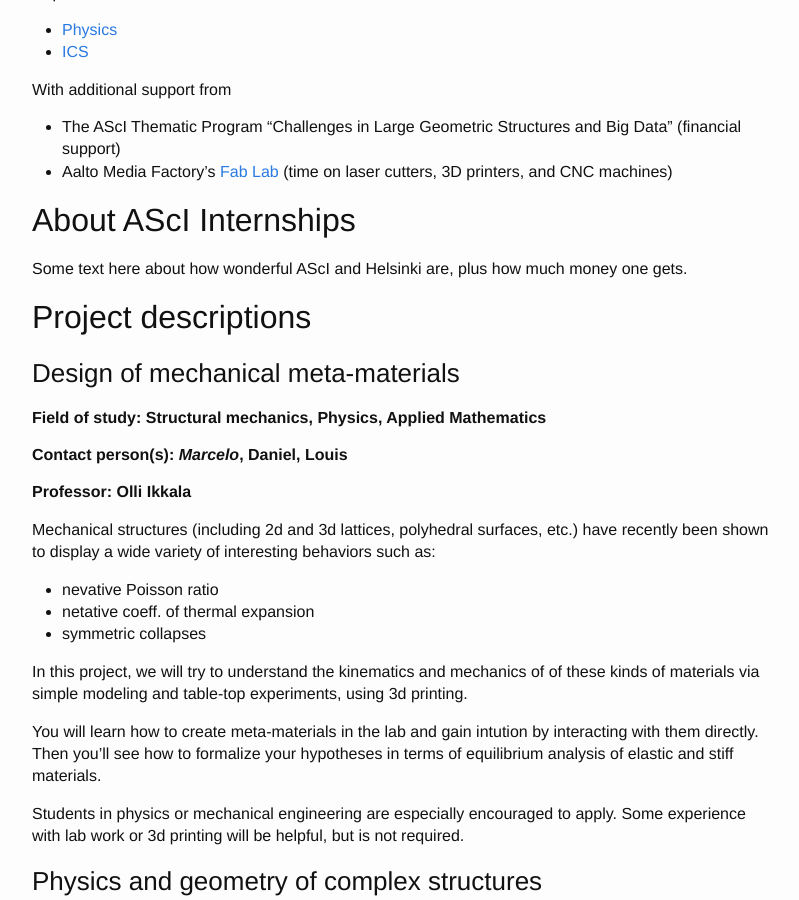
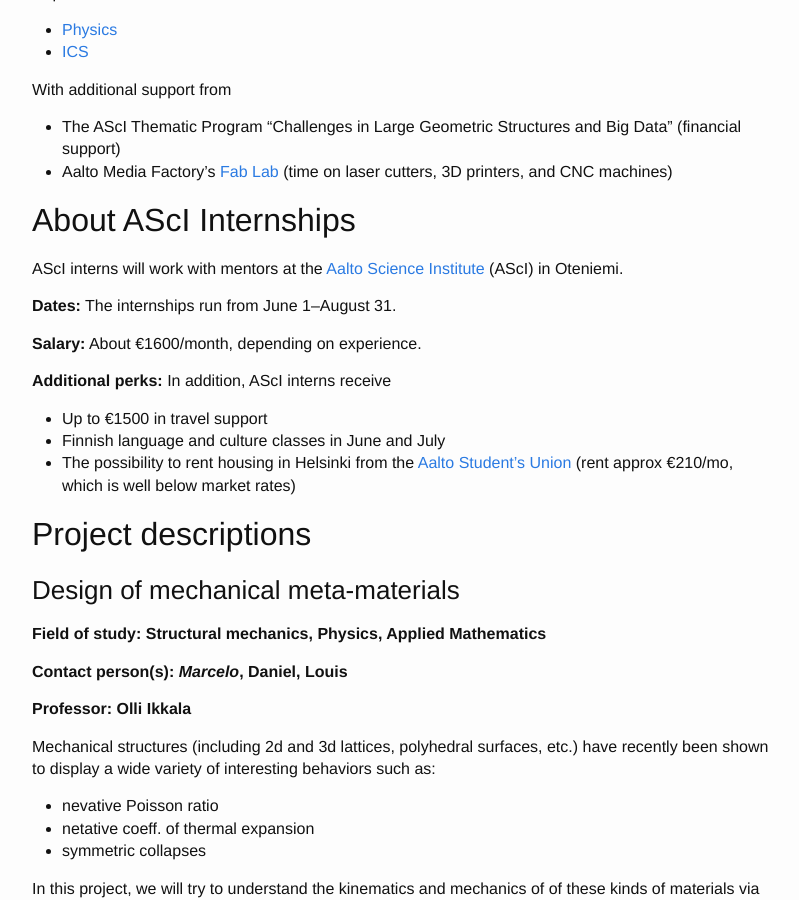
Before and after one commit to theran/theran.github.io, a Jekyll site: the page built from 2014-asciprojects.md, in a window 1280 px wide and 900 px high, scrolled down 439 px. Shown: the whole window, without its empty margins (238-1037 px from the left). Built offline with Jekyll 4.4.1, drawn with Linux system fonts in a browser that asks for light colours.

```diff
--- a/2014-asciprojects.md
+++ b/2014-asciprojects.md
@@ -40,8 +40,22 @@ With additional support from
 
 ## About AScI Internships
 
-Some text here about how wonderful AScI and Helsinki are,
-plus how much money one gets.
+AScI interns will work with mentors at the [Aalto Science Institute][asci] (AScI)
+in Oteniemi.
+
+__Dates:__ The internships run from June 1–August 31.
+
+__Salary:__ About €1600/month, depending on experience.
+
+__Additional perks:__ In addition, AScI interns receive
+
+* Up to €1500 in travel support
+* Finnish language and culture classes in June and July
+* The possibility to rent housing in Helsinki from the [Aalto Student's Union][ayy] (rent approx €210/mo, which is well below market rates)
+
+[ascicall]: http://asci.aalto.fi/en/internships/incoming_asci_interns/information_on_asci_internship/
+[asci]: http://asci.aalto.fi/
+[ayy]: http://ayy.fi/en/housing/
 
 ## Project descriptions
 
```
Also changed, not shown: _posts/2014-11-12-about-this-site.md (added, +89 -0 lines).
